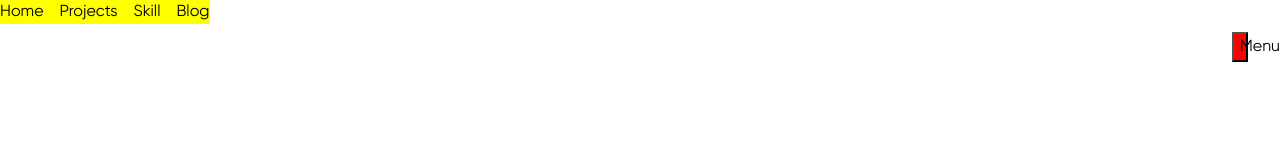
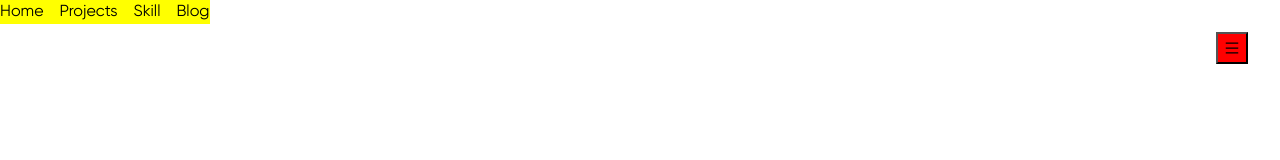
Before and after one commit to naveensinghp/nextjsweb, a Next.js app: page /components/Nav in a window 1280 px wide. Shown: the top 160 px of the page. Built offline with nearby package versions, Linux system fonts and the light colour scheme.

Commit message:
no message

```diff
--- a/pages/components/Nav.js
+++ b/pages/components/Nav.js
@@ -7,11 +7,13 @@ import { AiOutlineMenu } from 'react-icons/ai';
 const Navbar = () => {
     return (
         <header className="primary-header flex">
-         <button className="mobile-nav-toggle" aria-control="primary-navigation" aria-expand="false">
+
+         <button className="mobile-nav-toggle">
          <span className="sr-only">
-            Menu
+            <AiOutlineMenu/>
          </span>
          </button>
+
 
             <nav>
                 <ul className="primary-navigation flex" id="primary-navigation">
--- a/styles/globals.css
+++ b/styles/globals.css
@@ -145,6 +145,7 @@ p, h1, h2, h3, h4, h5, h6 {
     gap:  2em;
     position: fixed;
     inset:  0 0 0 30%;
+    z-index: 1000;
    /* background: hsl(0, 0, 100% / 0.1);*/
     background: yellow;
     flex-direction: column;
@@ -158,7 +159,8 @@ p, h1, h2, h3, h4, h5, h6 {
   position: absolute;
   z-index: 9999;
   background: red;
-  width: 1rem;
+  /*background: url('/image/ham-menu.svg');*/
+  width: 2rem;
   aspect-ratio: 1;
   top: 2em;
   right: 2em;
```
